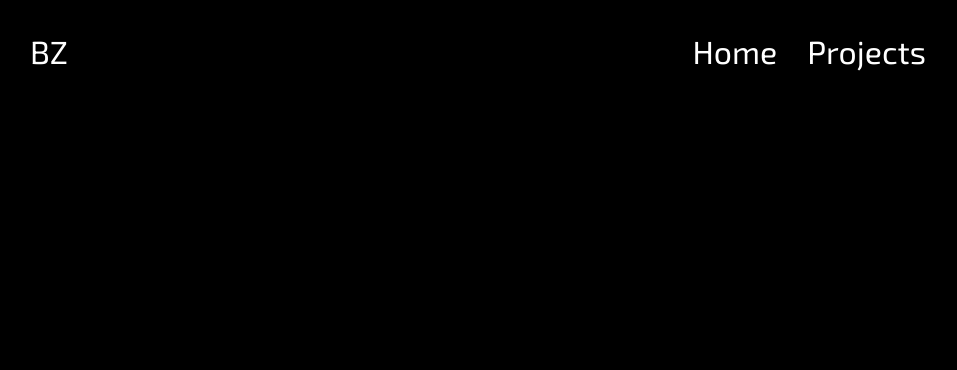
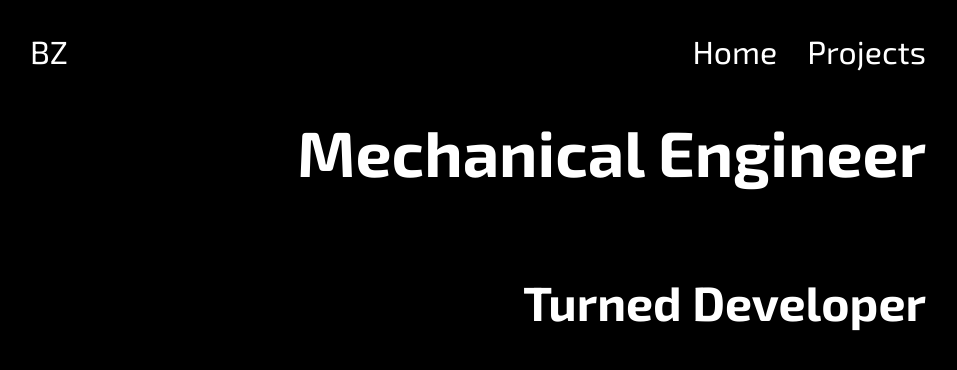
Before and after one commit to whosBZ/personal-portfolio, a React (Vite) app: page / in a window 1280 px wide. Shown: the top 370 px of the page, without its empty margins (162-1119 px from the left). Built offline with nearby package versions, Linux system fonts and the light colour scheme.

Commit message:
Setup structure for hero

```diff
--- a/src/App.css
+++ b/src/App.css
@@ -1,4 +1,6 @@
  .main-wrapper {
+    display: flex;
+    flex-direction: column;
   margin-left: 15%;
   margin-right: 15%;
   margin-top: 2.5%
--- a/src/App.tsx
+++ b/src/App.tsx
@@ -1,10 +1,12 @@
 import "./App.css";
+import HeroWrapper from "./components/hero/HeroWrapper";
 import NavBar from "./components/navbar/Navbar";
 
 function App() {
   return (
     <div className="main-wrapper">
         <NavBar />
+        <HeroWrapper />
     </div>
   );
 }
--- /dev/null
+++ b/src/components/hero/HeroText.tsx
@@ -0,0 +1,10 @@
+const HeroText = () => {
+  return (
+    <div id='hero-text'>
+      <h1>Mechanical Engineer</h1>
+      <h2>Turned Developer</h2>
+    </div>
+  );
+};
+
+export default HeroText;
--- /dev/null
+++ b/src/components/hero/HeroWrapper.css
@@ -0,0 +1,5 @@
+#hero-text {
+  display: flex;
+  flex-direction: column;
+  align-items: end;
+}
--- /dev/null
+++ b/src/components/hero/HeroWrapper.tsx
@@ -0,0 +1,11 @@
+import HeroText from "./HeroText"
+import './HeroWrapper.css'
+
+const HeroWrapper = () => {
+
+    return <div id="hero-wrapper">
+        <HeroText/>
+    </div>
+}
+
+export default HeroWrapper
```
